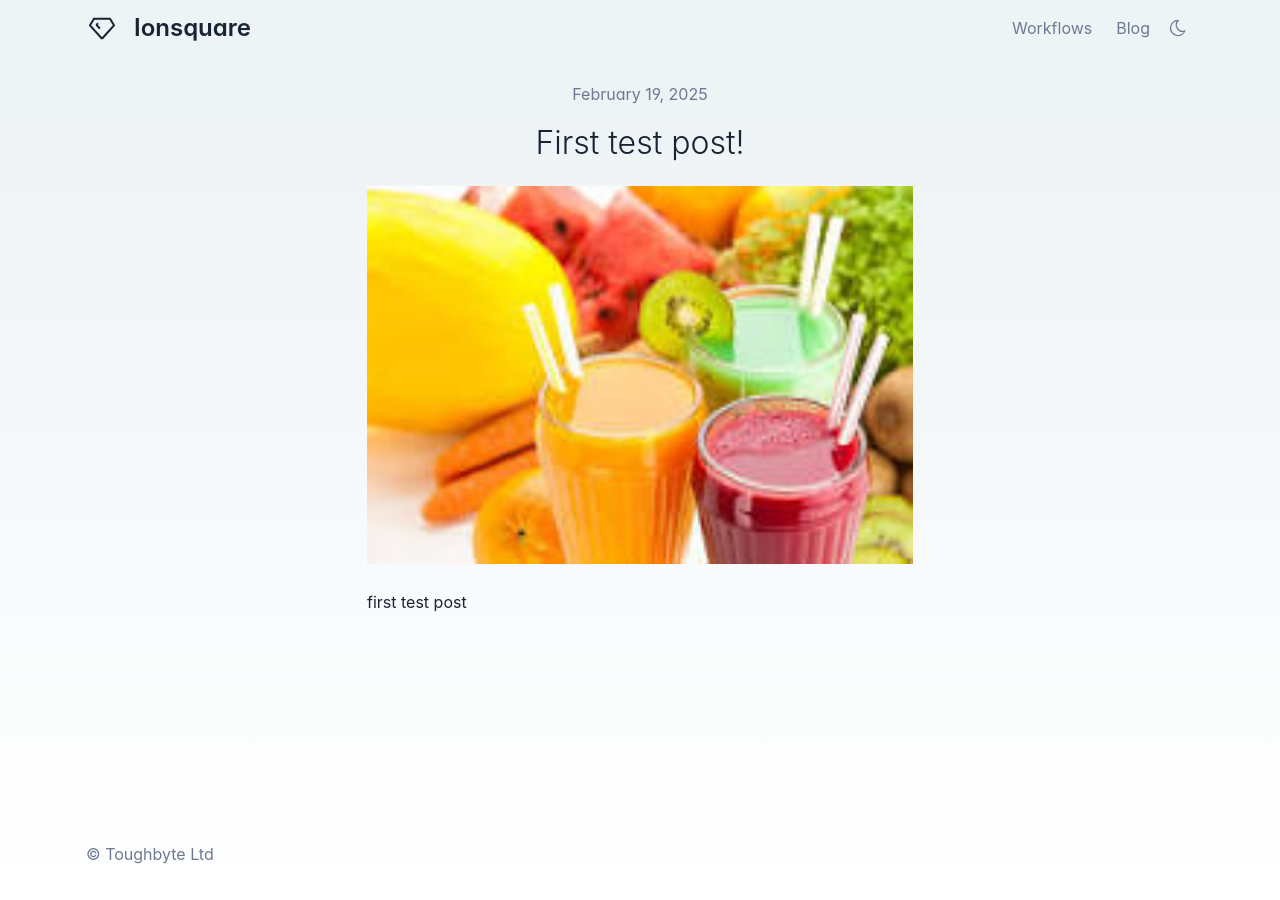
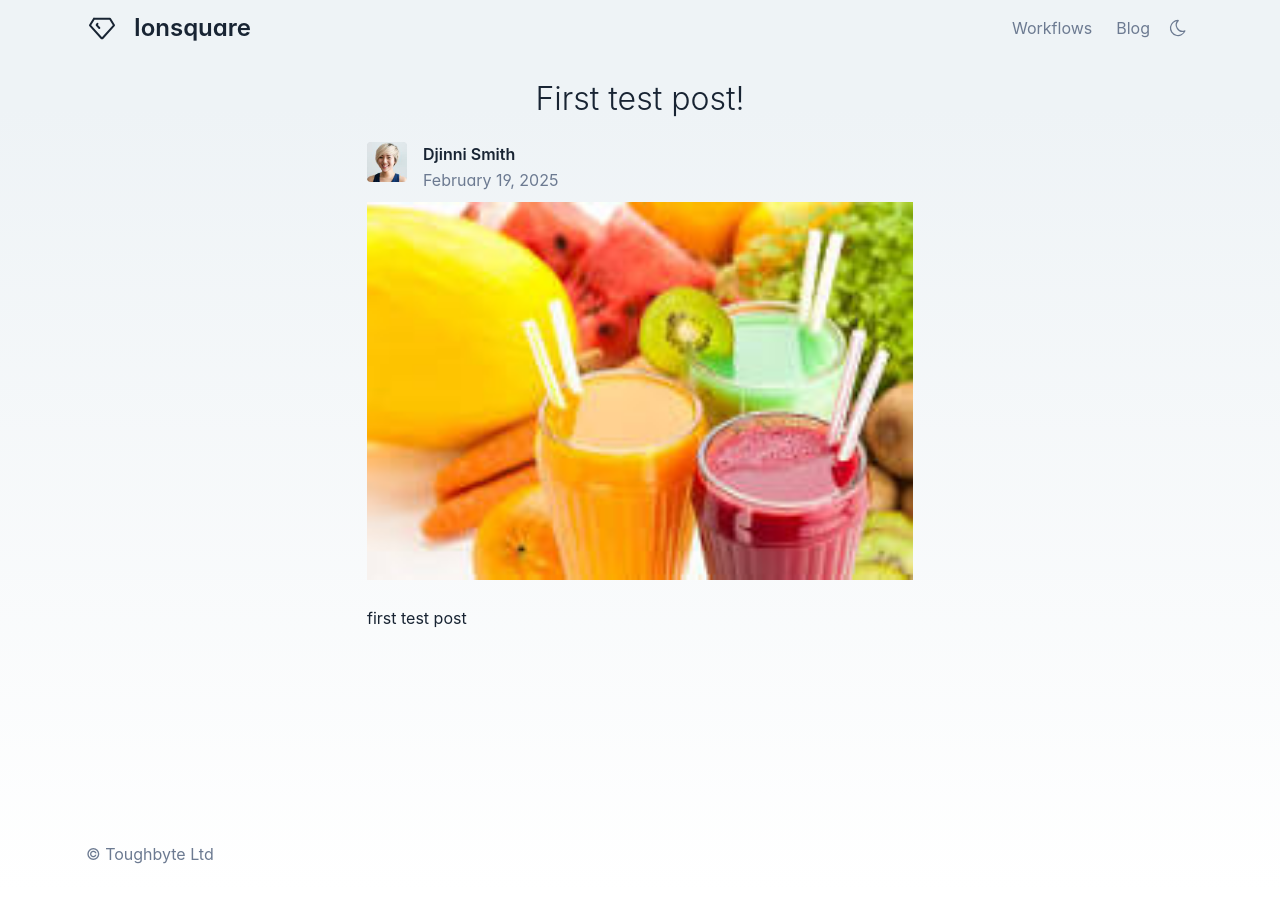
Before and after one commit to olegp/ionsquare.com, a Jekyll site: the page built from site/_posts/2025-02-19-first-post.html, in a window 1280 px wide. Built offline with Jekyll 4.4.1, drawn with Linux system fonts in a browser that asks for light colours.

Commit message:
display author on post page

```diff
--- a/site/_layouts/post.html
+++ b/site/_layouts/post.html
@@ -5,10 +5,16 @@ layout: default
 <div class="container py-4">
   <div class="row justify-content-center">
     <div class="col-md-6 col-10">
-      <p class="text-muted text-center">
-        {{ page.date | date: "%B %-d, %Y" }}
-      </p>
       <div class="text-center display-6 mb-4">{{ page.title }}</div>
+      <div class="row mb-2">
+        <div class="col-auto">
+          <img src="{{ page.avatar }}" alt="{{ page.author }}" class="avatar avatar-md">
+        </div>
+        <div class="col">
+          <div class="h3 m-0">{{ page.author }}</div>
+          <div class="text-secondary">{{ page.date | date: "%B %-d, %Y" }}</div>
+        </div>
+      </div>
       <img src="{{ page.image }}" class="w-100 mb-4">
       <div class="fs-3">{{ content }}</div>
     </div>
```
